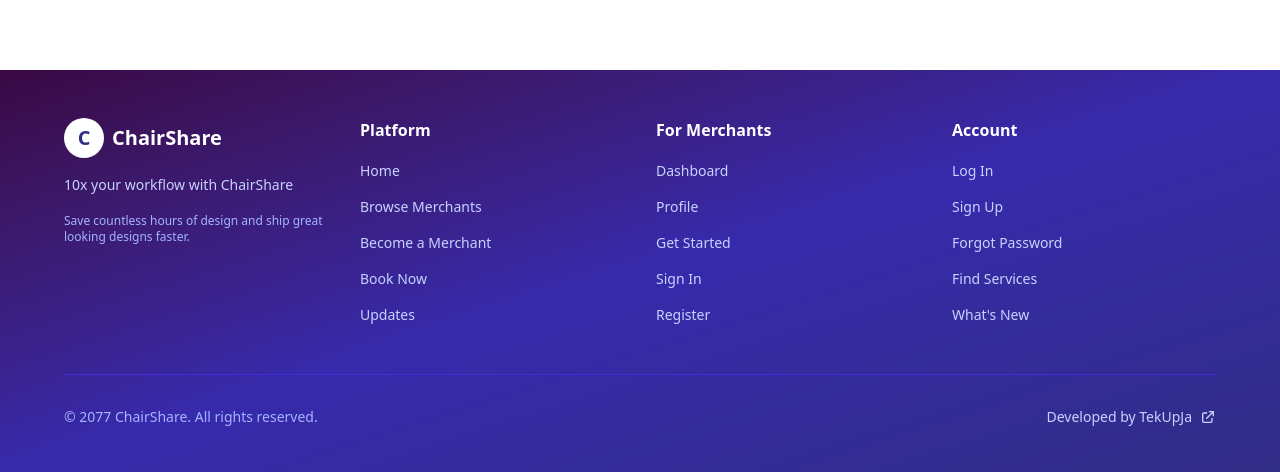
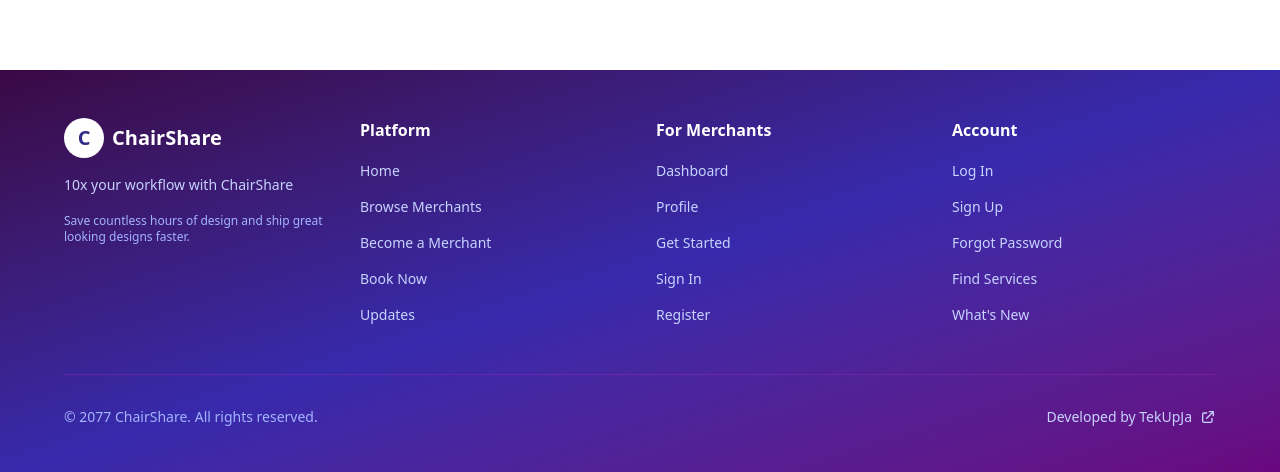
Before and after one commit to KayviaHarriott/chair-share, a React (Vite) app: page / in a window 1280 px wide. Shown: the part 1242-1714 px from the top of the page. Built offline with nearby package versions, Linux system fonts and the light colour scheme.

Commit message:
Updated styling of footer

```diff
--- a/src/navigation/Footer.tsx
+++ b/src/navigation/Footer.tsx
@@ -2,7 +2,7 @@ import { Link } from "react-router-dom";
 
 export const Footer = () => {
   return (
-    <div className="bg-linear-to-br from-[#3A0844] via-indigo-800 to-indigo-900 flex justify-center">
+    <div className="bg-linear-to-br from-[#3A0844] via-indigo-800 to-[#6A057E] flex justify-center">
       <div className="max-w-[1200px] w-full text-white">
           <footer className=" text-white">
       {/* Footer Code Here */}
@@ -122,7 +122,8 @@ export const Footer = () => {
         </div>
 
         {/* Bottom Bar */}
-        <div className="mt-12 pt-8 border-t border-indigo-700">
+        <div className="mt-12 ">
+            <div className="border-t pt-8 border-[#9D26B5] opacity-40 "></div>
           <div className="flex flex-col md:flex-row justify-between items-center gap-4">
             <p className="text-indigo-300 text-sm">
               © 2077 ChairShare. All rights reserved.
```
